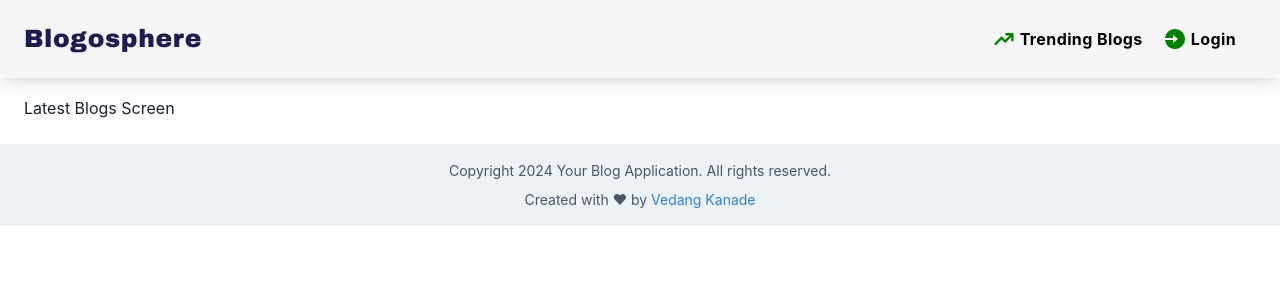
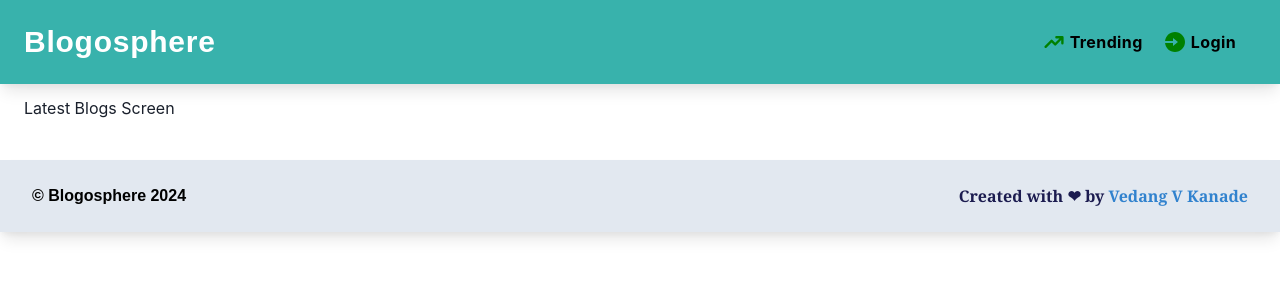
Before and after one commit to VedangKanade20/BlogoSphere-A-Blog-Web-App, a React (Create React App) app in the folder frontend/: page /latestBlogs in a window 1280 px wide. Shown: the top 300 px of the page. Built offline with nearby package versions, Linux system fonts and the light colour scheme.

Commit message:
Overall UI updated

```diff
--- a/frontend/src/components/Footer.js
+++ b/frontend/src/components/Footer.js
@@ -1,10 +1,45 @@
-// import { Flex, Text } from "@chakra-ui/react";
+// // import { Flex, Text } from "@chakra-ui/react";
+
+// // const Footer = () => {
+// //   return (
+// //     <Flex as="footer" justifyContent="center" py="5">
+// //       <Text>
+// //         Copyright {new Date().getFullYear()}. RST Store. All Rights Reserved.
+// //       </Text>
+// //     </Flex>
+// //   );
+// // };
+
+// // export default Footer;
+
+// import { Flex, Link, Text } from "@chakra-ui/react";
 
 // const Footer = () => {
 //   return (
-//     <Flex as="footer" justifyContent="center" py="5">
-//       <Text>
-//         Copyright {new Date().getFullYear()}. RST Store. All Rights Reserved.
+//     <Flex
+//       as="footer"
+//       align="center"
+//       justify="center"
+//       direction="column"
+//       bg="gray.100"
+//       py="4"
+//     >
+//       <Text fontSize="sm" color="gray.600">
+//         Copyright {new Date().getFullYear()} Your Blog Application. All rights
+//         reserved.
+//       </Text>
+//       <Text fontSize="sm" color="gray.600" mt="2">
+//         Created with{" "}
+//         <span role="img" aria-label="love">
+
+//         </span>{" "}
+//         by{" "}
+//         <Link
+//           color="blue.500"
+//           href="https://my-portfolio-lemon-sigma-58.vercel.app/"
+//         >
+//           Vedang Kanade
+//         </Link>
 //       </Text>
 //     </Flex>
 //   );
@@ -12,7 +47,7 @@
 
 // export default Footer;
 
-import { Flex, Link, Text } from "@chakra-ui/react";
+import { Box, Flex, Link, Text } from "@chakra-ui/react";
 
 const Footer = () => {
   return (
@@ -20,15 +55,33 @@ const Footer = () => {
       as="footer"
       align="center"
       justify="center"
-      direction="column"
-      bg="gray.100"
-      py="4"
+      direction={{ base: "column", md: "row" }}
+      bg="gray.200"
+      py="6"
+      shadow="lg"
+      mt="4"
+      px={{ base: "4", md: "8" }}
     >
-      <Text fontSize="sm" color="gray.600">
-        Copyright {new Date().getFullYear()} Your Blog Application. All rights
-        reserved.
+      <Box flex="1">
+        <Text
+          fontSize="md"
+          color="black"
+          fontWeight="bold"
+          fontFamily="Arial"
+          textAlign={{ base: "center", md: "left" }}
+        >
+          © Blogosphere {new Date().getFullYear()}
         </Text>
-      <Text fontSize="sm" color="gray.600" mt="2">
+      </Box>
+      <Box flex="1">
+        <Text
+          fontSize="md"
+          color="#1c1c50"
+          fontWeight="bold"
+          fontFamily="Georgia"
+          mt={{ base: "2", md: "0" }}
+          textAlign={{ base: "center", md: "right" }}
+        >
           Created with{" "}
           <span role="img" aria-label="love">
             ❤
@@ -38,9 +91,10 @@ const Footer = () => {
             color="blue.500"
             href="https://my-portfolio-lemon-sigma-58.vercel.app/"
           >
-          Vedang Kanade
+            Vedang V Kanade
           </Link>
         </Text>
+      </Box>
     </Flex>
   );
 };
--- a/frontend/src/components/Header.js
+++ b/frontend/src/components/Header.js
@@ -11,13 +11,13 @@ import {
   MenuList,
 } from "@chakra-ui/react";
 import { useState } from "react";
+import { FaCircleChevronDown } from "react-icons/fa6";
 import { HiOutlineMenuAlt3, HiTrendingUp } from "react-icons/hi";
 import { RiLoginCircleFill } from "react-icons/ri";
+import { useDispatch, useSelector } from "react-redux";
 import { Link as RouterLink, useNavigate } from "react-router-dom";
+import { logout } from "../actions/userActions";
 import HeaderMenuItem from "./HeaderMenuItem";
-import { useDispatch, useSelector } from "react-redux";
-import { logout } from "../actions/userActions";
-import { IoChevronDown } from "react-icons/io5";
 
 const Header = () => {
   const dispatch = useDispatch();
@@ -32,6 +32,7 @@ const Header = () => {
     dispatch(logout());
     navigate("/login");
   };
+
   return (
     <Flex
       as="header"
@@ -40,7 +41,7 @@ const Header = () => {
       wrap="wrap"
       py="6"
       px="6"
-      bgColor="#F5F5F5"
+      bgColor="teal.400"
       w="100%"
       pos="fixed"
       top="0"
@@ -51,17 +52,16 @@ const Header = () => {
       <Link as={RouterLink} to="/" style={{ textDecoration: "none" }}>
         <Heading
           as="h1"
-          color="#1c1c50"
+          color="#fff"
           fontWeight="bold"
-          fontSize="25px"
+          fontSize="30px"
           letterSpacing="wide"
-          fontFamily="Arial Black"
+          fontFamily=" Arial"
         >
           Blogosphere
         </Heading>
       </Link>
 
-      {/* Hambuger Menu  */}
       <Box
         display={{ base: "block", md: "none" }}
         onClick={() => setShow(!show)}
@@ -69,7 +69,6 @@ const Header = () => {
         <Icon as={HiOutlineMenuAlt3} color="#444" w="6" h="6" />
       </Box>
 
-      {/* MENU */}
       <Box
         display={{ base: show ? "block" : "none", md: "flex" }}
         width={{ base: "full", md: "auto" }}
@@ -77,7 +76,7 @@ const Header = () => {
       >
         <HeaderMenuItem
           url="/trendingBlogs"
-          label="Trending Blogs"
+          label="Trending"
           icon={<Icon as={HiTrendingUp} mr="1" w="6" h="6" color="green" />}
         />
 
@@ -85,12 +84,11 @@ const Header = () => {
           <Menu>
             <MenuButton
               as={Button}
-              rightIcon={<IoChevronDown />}
-              _hover={{ textDecor: "none", opacity: "0.7" }}
+              rightIcon={<FaCircleChevronDown />}
+              _hover={{ textDecor: "none", opacity: "0.8" }}
             >
               {userInfo.name}
             </MenuButton>
-
             <MenuList>
               <MenuItem as={RouterLink} to="/userProfile">
                 Profile
--- a/frontend/src/screens/HomeScreen.js
+++ b/frontend/src/screens/HomeScreen.js
@@ -1,8 +1,9 @@
 import { Button, Flex, Grid, Heading } from "@chakra-ui/react";
 import { useEffect } from "react";
 import { useDispatch, useSelector } from "react-redux";
-
 import { Link as RouterLink } from "react-router-dom";
+import { ToastContainer, toast } from "react-toastify";
+import "react-toastify/dist/ReactToastify.css";
 import { listBlogs } from "../actions/blogActions";
 import BlogCard from "../components/BlogCard";
 import Loader from "../components/Loader";
@@ -16,7 +17,13 @@ const HomeScreen = () => {
 
   useEffect(() => {
     dispatch(listBlogs());
+    // Show welcome message when component mounts
+    // toast.success("Welcome to Blogosphere!");
   }, [dispatch]);
+
+  useEffect(() => {
+    toast.success("Welcome to Blogosphere!");
+  }, []);
 
   const handleCreatePost = () => {
     // Add your logic here for creating a new blog post
@@ -29,6 +36,7 @@ const HomeScreen = () => {
 
   return (
     <>
+      <ToastContainer />
       <Flex justify="space-between" align="center">
         <Heading as="h2" mb="10" fontSize="25px" mt="4">
           All Blogs
@@ -38,12 +46,11 @@ const HomeScreen = () => {
           as={RouterLink}
           size="sm"
           to="/postBlog"
-          bg="#E6F6FF"
-          color="#1c1c50"
-          border="2px solid #eee"
+          colorScheme="teal"
+          border="1px solid #fff"
           fontFamily="Arial"
           fontWeight="bold"
-          p={{ base: "10px", md: "22px" }}
+          p={{ base: "18px", md: "22px" }}
           onClick={handleCreatePost}
         >
           Create Post
@@ -55,12 +62,11 @@ const HomeScreen = () => {
           as={RouterLink}
           size="sm"
           to="/latestBlogs"
-          bg="#E6F6FF"
-          color="#1c1c50"
-          border="2px solid #eee"
+          colorScheme="teal"
+          border="1px solid #fff"
           fontFamily="Arial"
           fontWeight="bold"
-          p={{ base: "10px", md: "22px" }}
+          p={{ base: "18px", md: "22px" }}
           onClick={handleLatesPost}
         >
           Latest Blogs
@@ -83,7 +89,7 @@ const HomeScreen = () => {
             lg: "1fr 1fr 1fr",
             xl: "1fr 1fr 1fr ",
           }}
-          gap="10"
+          gap="12"
           mt="10"
         >
           {blogs.map((blog) => (
--- a/frontend/src/screens/SingleBlogScreen.js
+++ b/frontend/src/screens/SingleBlogScreen.js
@@ -1,3 +1,5 @@
+// export default SingleBlogScreen;
+
 // import { Button, Flex, Grid, Heading, Image, Text } from "@chakra-ui/react";
 
 // import { useEffect } from "react";
@@ -25,9 +27,12 @@
 //       <Button
 //         as={RouterLink}
 //         to="/"
-//         colorScheme="blue"
 //         size="sm"
-//         mb="4"
+//         colorScheme="teal"
+//         border="1px solid #fff"
+//         fontFamily="Arial"
+//         fontWeight="bold"
+//         p={{ base: "10px", md: "22px" }}
 //         alignSelf="flex-start"
 //       >
 //         Go Back
@@ -41,7 +46,7 @@
 //         <Message type="error">{error}</Message>
 //       ) : (
 //         <Grid
-//           templateColumns={{ sm: "1fr", md: "4fr 3fr" }}
+//           templateColumns={{ sm: "1fr", md: "1fr" }}
 //           gap={{ base: "4", md: "8" }}
 //           maxWidth="1200px"
 //           width="100%"
@@ -51,26 +56,32 @@
 //             src={blog.image}
 //             alt={blog.title}
 //             borderRadius="md"
-//             maxH="600px"
+//             maxH="400px"
 //             w="full"
+//             mt="5"
 //           />
 
 //           {/* BLOG Details */}
 //           <Flex direction="column" alignItems="flex-start">
 //             {/* BLOG title */}
-//             <Heading as="h2" fontSize="4xl" mb="4">
+//             <Heading as="h2" fontSize="4xl" mb="4" fontFamily="Verdana">
 //               {blog.title}
 //             </Heading>
 
 //             {/* BLOG Description */}
-//             <Text fontSize="lg" mb="6">
+//             <Text fontSize="lg" mb="6" fontFamily="Verdana" textAlign="justify">
 //               {blog.content}
 //             </Text>
 
 //             {/* Additional Information */}
-//             <Flex alignItems="center" justifyContent="space-between" gap="20">
-//               <Text fontSize="2xl" fontWeight="bold" color="blue.600">
-//                 {blog.author}
+//             <Flex alignItems="center" justifyContent="space-between" gap="5">
+//               <Text
+//                 fontSize="3xl"
+//                 fontWeight="bold"
+//                 color="blue.600"
+//                 fontFamily="Verdana"
+//               >
+//                 {/* {blog.author} */} Ratings:
 //               </Text>
 //               <Rating value={blog.rating} color="yellow.500" />
 //             </Flex>
@@ -133,17 +144,8 @@ const SingleBlogScreen = () => {
           gap={{ base: "4", md: "8" }}
           maxWidth="1200px"
           width="100%"
+          mt="8"
         >
-          {/* BLOG Image */}
-          <Image
-            src={blog.image}
-            alt={blog.title}
-            borderRadius="md"
-            maxH="400px"
-            w="full"
-            mt="5"
-          />
-
           {/* BLOG Details */}
           <Flex direction="column" alignItems="flex-start">
             {/* BLOG title */}
@@ -151,18 +153,35 @@ const SingleBlogScreen = () => {
               {blog.title}
             </Heading>
 
+            {/* BLOG Image */}
+
+            <Image
+              src={blog.image}
+              alt={blog.title}
+              borderRadius="10px"
+              h={{ base: "300px", md: "400px" }}
+              w="full"
+              objectFit="fill"
+            />
+
             {/* BLOG Description */}
-            <Text fontSize="lg" mb="6" fontFamily="Verdana" textAlign="justify">
+            <Text
+              fontSize="lg"
+              mb="6"
+              fontFamily="Verdana"
+              textAlign="justify"
+              mt="3"
+            >
               {blog.content}
             </Text>
 
             {/* Additional Information */}
             <Flex alignItems="center" justifyContent="space-between" gap="5">
               <Text
-                fontSize="3xl"
+                fontSize="2xl"
                 fontWeight="bold"
                 color="blue.600"
-                fontFamily="Verdana"
+                fontFamily="Georgia"
               >
                 {/* {blog.author} */} Ratings:
               </Text>
```
Also changed, not shown: 1 other file (tests, documents, lock files or other folders). Lines whose indentation alone changed are shown as unchanged.
